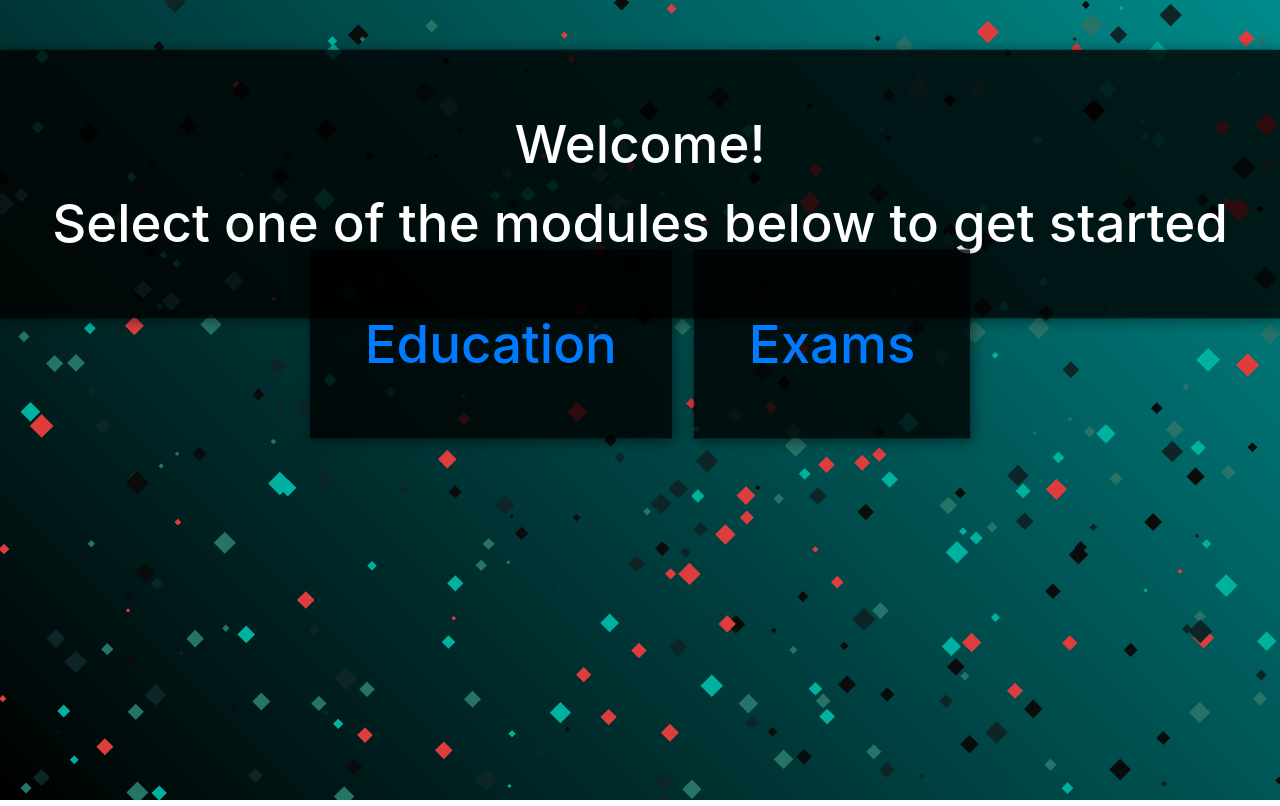
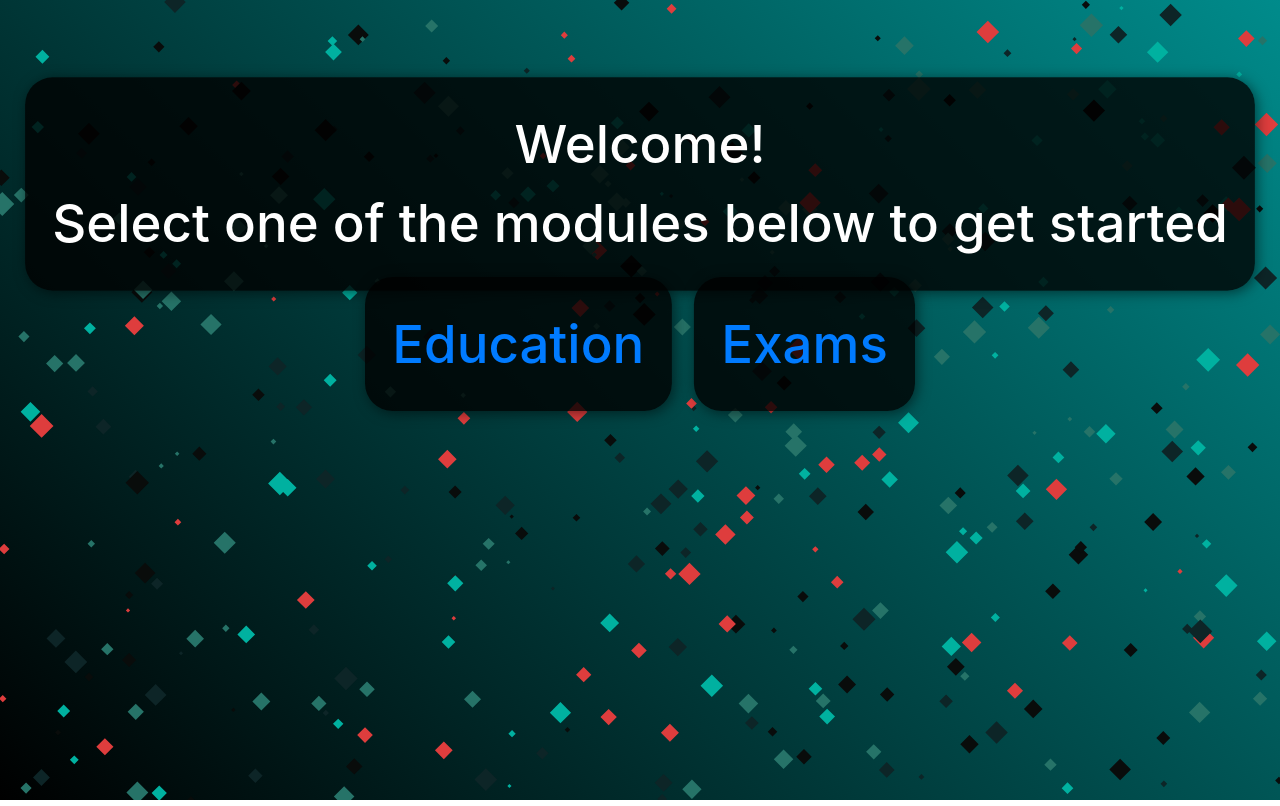
Before and after one commit to kdbrown5/nullphish, a Flask app: page /main in a window 1280 px wide; the page is wider, and only the part inside the window is pictured. Shown: the part 56-862 px from the top of that part. Run offline with Flask 2, Linux system fonts and the light colour scheme; some libraries are stand-ins or nearby versions.

Commit message:
html polish

```diff
--- a/templates/main.html
+++ b/templates/main.html
@@ -75,9 +75,10 @@
 }
 
 #hero-text > div {
-    padding: 5;
+    border-radius: 25px;
+
   background: rgba(0, 0, 0, 0.8);
-  padding: 50px;
+  padding: 25px;
   font-weight: 500;
   /* max-width: 50%; */
   /* margin: 0 auto; */
@@ -86,9 +87,10 @@
 }
 
 #hero-text2 > div {
-    padding: 5;
+    border-radius: 25px;
+
   background: rgba(0, 0, 0, 0.8);
-  padding: 50px;
+  padding: 25px;
   margin: 10px;
   font-weight: 500;
   /* max-width: 50%; */
@@ -97,9 +99,9 @@
   box-shadow: 2px 2px 12px rgba(0, 0, 0, 0.5);
 }
 #hero-text3 > div {
-    padding: 5;
+
   background: rgba(0, 0, 0, 0.8);
-  padding: 50px;
+  padding: 25px;
   font-weight: 500;
   /* max-width: 50%; */
   /* margin: 0 auto; */
```
